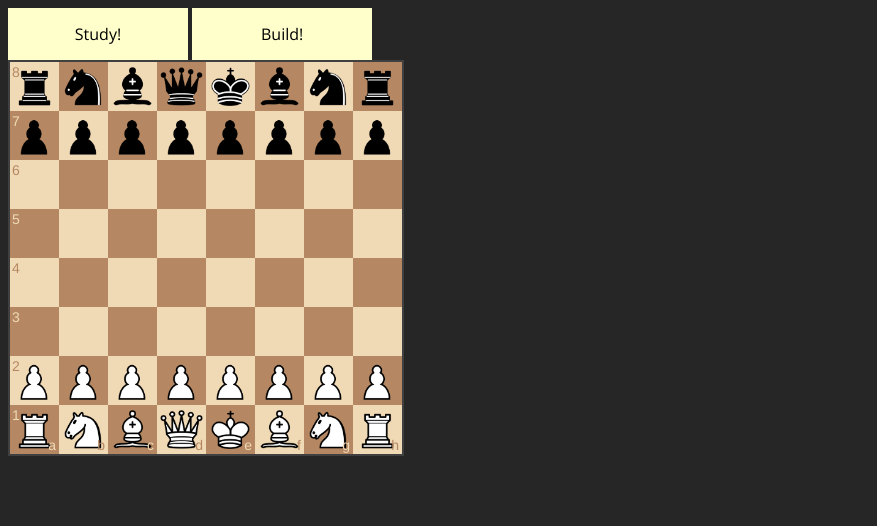
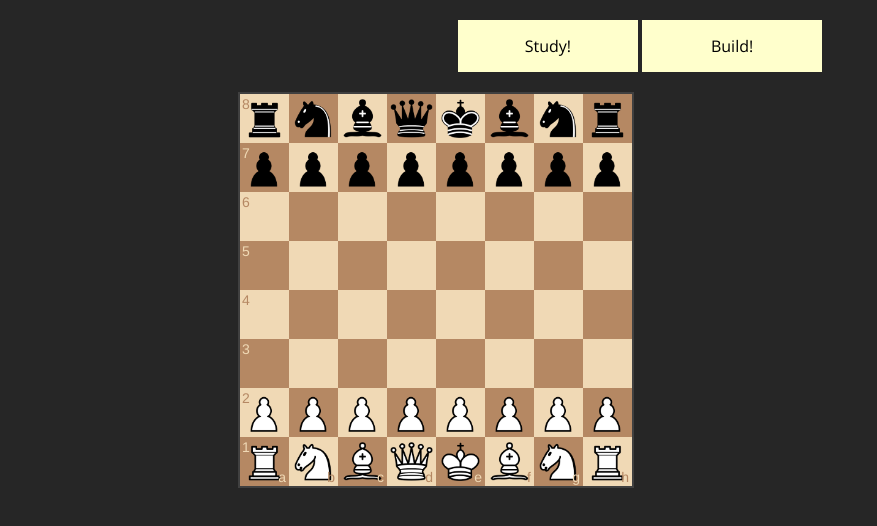
Before and after one commit to jven/studyopenings, a website: page client/main.html in a window 1280 px wide. Shown: the whole page, without its empty margins (0-877 px from the left). Drawn offline with nearby package versions, Linux system fonts and the light colour scheme; no server answers.

Commit message:
Centers the page contents.

```diff
--- a/client/css/main.css
+++ b/client/css/main.css
@@ -3,10 +3,12 @@ body {
   font-family: 'Open Sans', sans-serif;
 }
 
-#studyButton {
-}
+/** Buttons */
 
-#buildButton {
+#buttons {
+  margin: 20px auto;
+  text-align: center;
+  width: 380px;
 }
 
 #studyButton, #buildButton {
@@ -19,7 +21,38 @@ body {
   width: 150px;
 }
 
-#studyBoard, #buildBoard {
+/** Study mode */
+
+#studyMode {
+  text-align: center;
+}
+
+#studyBoard {
+  display: inline-block;
+  width: 400px;
+}
+
+/** Build mode */
+
+#buildMode {
+  text-align: center;
+}
+
+#buildModeLeft, #buildModeRight {
+  display: inline-block;
+  vertical-align: top;
+  width: 45%;
+}
+
+#buildModeLeft {
+  text-align: right;
+}
+
+#buildModeRight {
+  text-align: left;
+}
+
+#buildBoard {
   display: inline-block;
   width: 400px;
 }
@@ -28,7 +61,6 @@ body {
   display: inline-block;
   height: 400px;
   vertical-align: top;
-  width: calc(100% - 410px);
 }
 
 .treeViewRow {
@@ -59,6 +91,8 @@ body {
   font-weight: 700;
 }
 
+/** Other stuff */
+
 .hidden {
   display: none;
 }
--- a/client/main.html
+++ b/client/main.html
@@ -31,7 +31,7 @@
     <script src="js/main.js"></script>
   </head>
   <body>
-    <div>
+    <div id="buttons">
       <div id="studyButton">Study!</div>
       <div id="buildButton">Build!</div>
     </div>
@@ -39,8 +39,12 @@
       <div id="studyBoard"></div>
     </div>
     <div id="buildMode">
-      <div id="buildBoard"></div>
-      <div id="treeView"></div>
+      <div id="buildModeLeft">
+        <div id="buildBoard"></div>
+      </div>
+      <div id="buildModeRight">
+        <div id="treeView"></div>
+      </div>
     </div>
   </body>
 </html>
```
